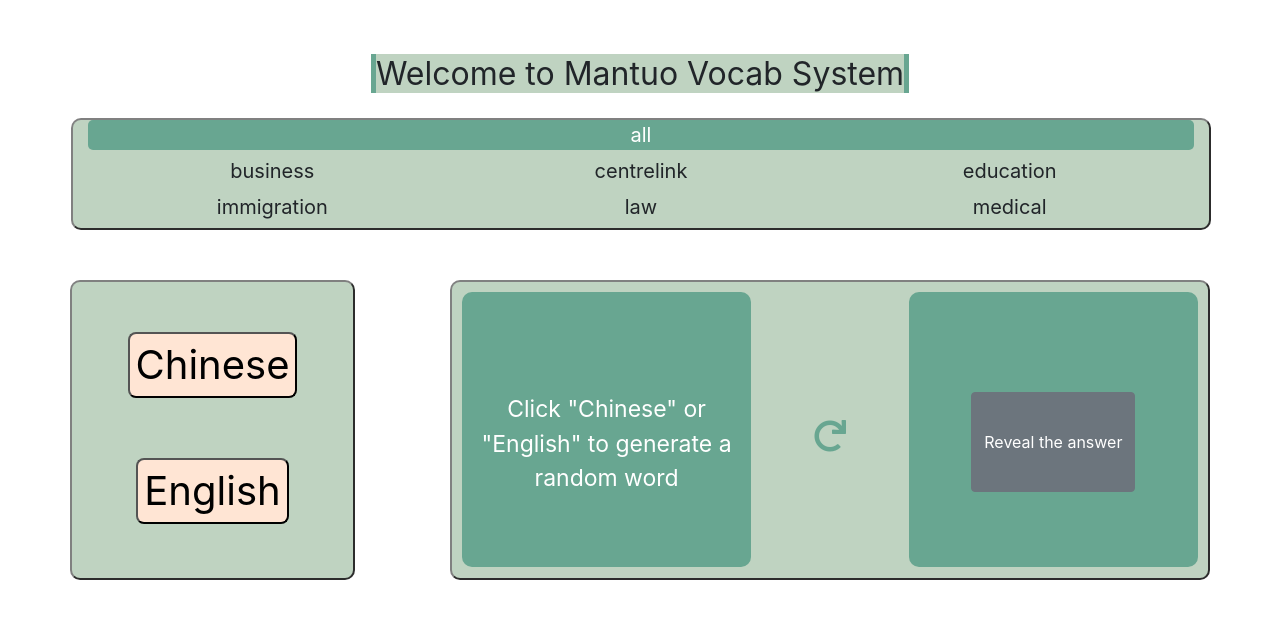
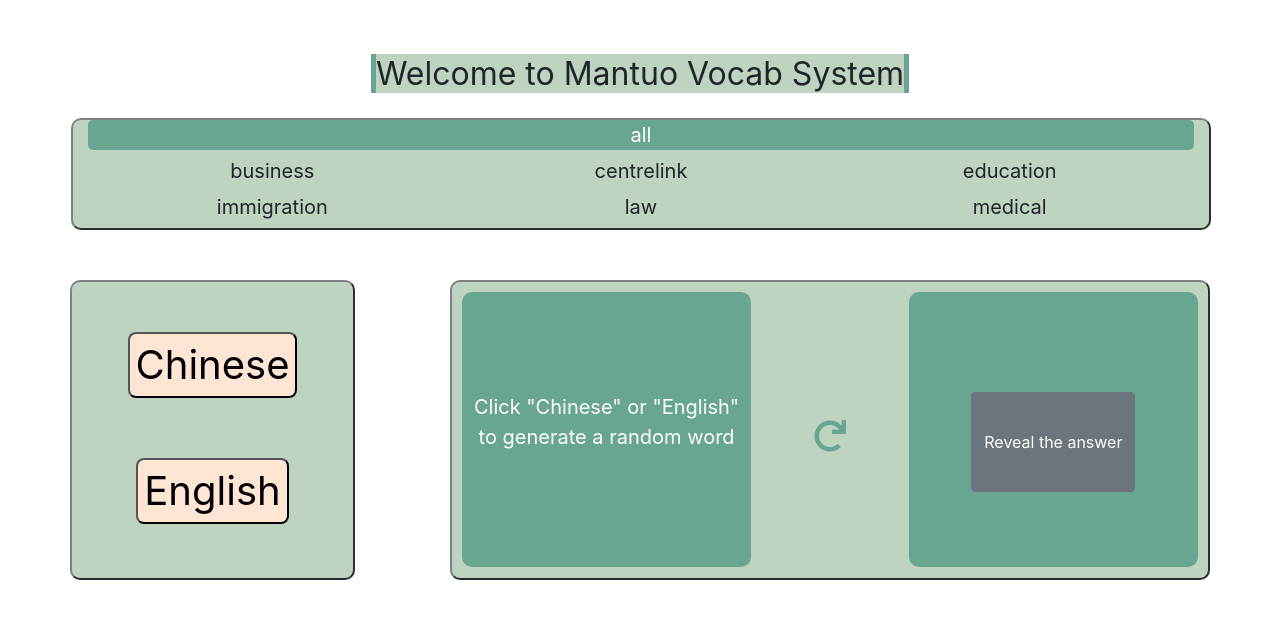
Before and after one commit to RyanKeepRunning/mantuocclvocab, a React (Create React App) app in the folder client/: page / in a window 1280 px wide. Shown: the top 618 px of the page. Built offline with nearby package versions, Linux system fonts and the light colour scheme.

Commit message:
add vocab

```diff
--- a/client/src/components/businessVocab.js
+++ b/client/src/components/businessVocab.js
@@ -3,5 +3,5 @@ export default {name:'business',content:[
     {e:'asset test',c:'资产检查'},
     {e:'capital gains tax',c:'资本增值税'},
     {e:'premiun',c:'保费'},
-    {e:'goods and service tex',c:'商品与服务税'},
+    {e:'goods and service tax',c:'商品与服务税'},
 ]}
--- a/client/src/pages/Homepage.js
+++ b/client/src/pages/Homepage.js
@@ -63,7 +63,7 @@ const vocabBoard={
     width:'80%',
     height:'275px',
     textAlign:'center',
-    fontSize:'23px',
+    fontSize:'20px',
     overflowWrap:'break-word'
 }
 const vocabInnerBoard={
```
